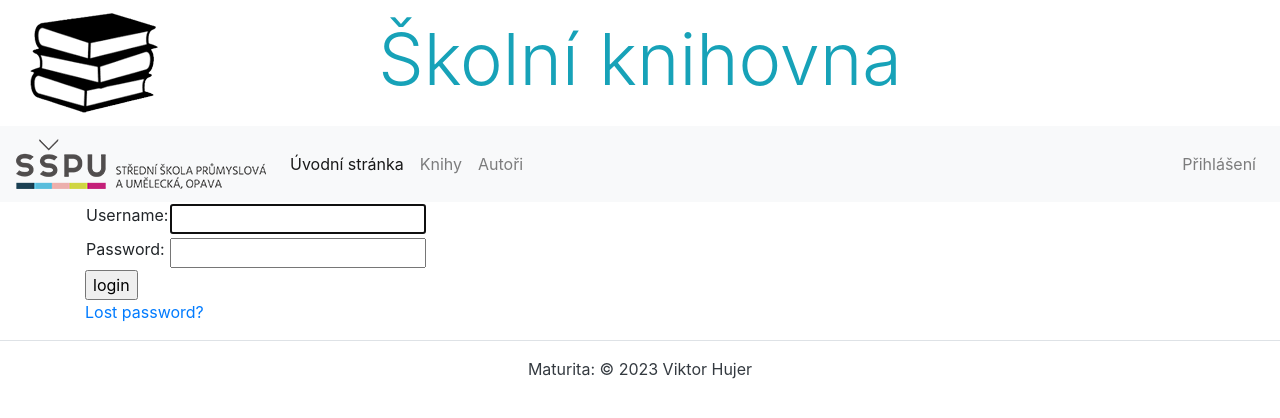
After one commit to lucny/django_knihovna, a Django app: page /accounts/login/ in a window 1280 px wide. The commit adds this page. Shown: the top 418 px of the page. Run offline with Django 4.2, Linux system fonts and the light colour scheme; some libraries are stand-ins or nearby versions.

```diff
--- a/knihovna/forms.py
+++ b/knihovna/forms.py
@@ -1,6 +1,6 @@
 from crispy_forms.bootstrap import FormActions
 from crispy_forms.helper import FormHelper
-from crispy_forms.layout import Layout, Fieldset, ButtonHolder, Submit
+from crispy_forms.layout import Layout, Fieldset, ButtonHolder, Submit, Button
 from django import forms
 from .models import Kniha
 
@@ -82,6 +82,8 @@ class BookForm(forms.ModelForm):
             FormActions(
                 ButtonHolder(
                     Submit('submit', 'Uložit', css_class='btn-primary mr-2'),
+                    Button('cancel', 'Storno', css_class='btn-secondary',
+                           onclick='window.history.back();'),
                     css_class='d-flex'
                 )
             ),
--- a/knihovna/templates/page/navbar.html
+++ b/knihovna/templates/page/navbar.html
@@ -16,5 +16,23 @@
                 <a class="nav-link" href="{% url 'authors_list' %}">Autoři</a>
             </li>
         </ul>
+        <ul class="nav navbar-nav navbar-right">
+           {% if user.is_authenticated %}
+            <li class="nav-item dropdown">
+              <a class="nav-link dropdown-toggle" href="#" id="user-profile" data-toggle="dropdown">
+                 {{ user.get_username }}
+              </a>
+              <div class="dropdown-menu">
+                  <a class="dropdown-item" href="{% url 'password_reset' %}">Změnit heslo</a>
+                  <form method="post" action="{% url 'logout' %}">
+                    {% csrf_token %}
+                    <button type="submit">logout</button>
+                  </form>
+              </div>
+            </li>
+           {% else %}
+             <li class="nav-item"><a href="{% url 'login'%}?next={{request.path}}" class="nav-link">Přihlášení</a></li>
+           {% endif %}
+        </ul>
     </div>
 </nav>
--- a/mat_knihovna/urls.py
+++ b/mat_knihovna/urls.py
@@ -26,6 +26,10 @@ urlpatterns = [
     path('', RedirectView.as_view(url='knihovna/')),
 ]
 
+urlpatterns += [
+    path('accounts/', include('django.contrib.auth.urls')),
+]
+
 if settings.DEBUG:
     urlpatterns += static(settings.STATIC_URL, document_root=settings.STATIC_ROOT)
     urlpatterns += static(settings.MEDIA_URL, document_root=settings.MEDIA_ROOT)
--- /dev/null
+++ b/templates/registration/logged_out.html
@@ -0,0 +1,6 @@
+{% extends "base.html" %}
+
+{% block content %}
+  <p>Logged out!</p>
+  <a href="{% url 'login'%}">Click here to login again.</a>
+{% endblock %}
--- /dev/null
+++ b/templates/registration/login.html
@@ -0,0 +1,37 @@
+{% extends "base.html" %}
+
+{% block content %}
+
+  {% if form.errors %}
+    <p>Your username and password didn't match. Please try again.</p>
+  {% endif %}
+
+  {% if next %}
+    {% if user.is_authenticated %}
+      <p>Your account doesn't have access to this page. To proceed,
+      please login with an account that has access.</p>
+    {% else %}
+      <p>Please login to see this page.</p>
+    {% endif %}
+  {% endif %}
+
+  <form method="post" action="{% url 'login' %}">
+    {% csrf_token %}
+    <table>
+      <tr>
+        <td>{{ form.username.label_tag }}</td>
+        <td>{{ form.username }}</td>
+      </tr>
+      <tr>
+        <td>{{ form.password.label_tag }}</td>
+        <td>{{ form.password }}</td>
+      </tr>
+    </table>
+    <input type="submit" value="login">
+    <input type="hidden" name="next" value="{{ next }}">
+  </form>
+
+  {# Assumes you setup the password_reset view in your URLconf #}
+  <p><a href="{% url 'password_reset' %}">Lost password?</a></p>
+
+{% endblock %}
```
Also changed, not shown: mat_knihovna/settings.py (+6 -1 lines).
